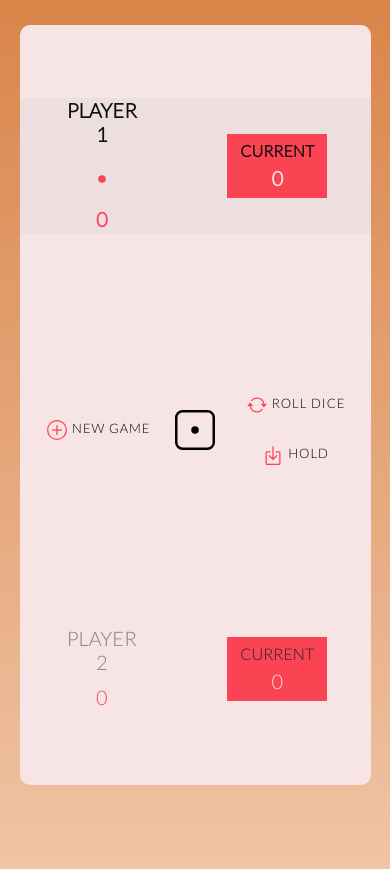
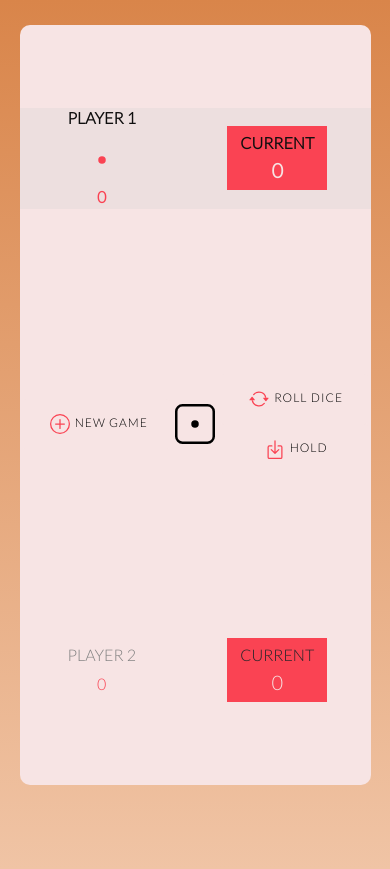
Before and after one commit to SarahRichefeu/DiceGame, a PHP site: page / in a window 390 px wide. Run offline with PHP 8.4, Linux system fonts and the light colour scheme.

Commit message:
Responsive added

```diff
--- a/style.css
+++ b/style.css
@@ -157,8 +157,8 @@ img {
         flex-direction: row;
     }
 
-    #player-0-name, #player-0-global, #player-1-name, #player-1-global {
-        font-size: 20px;
+    #player-0-name, #player-0-global, #player-1-name, #player-1-global, p, #current-0, #current-1 {
+        font-size: 16px;
     }
 
     #player-0-round, #player-1-round {
@@ -178,7 +178,7 @@ img {
 
     #newGame, #roll, #hold {
         padding: 0;
-        font-size: 13px;
+        font-size: 12px;
     }
 
     img {
```
